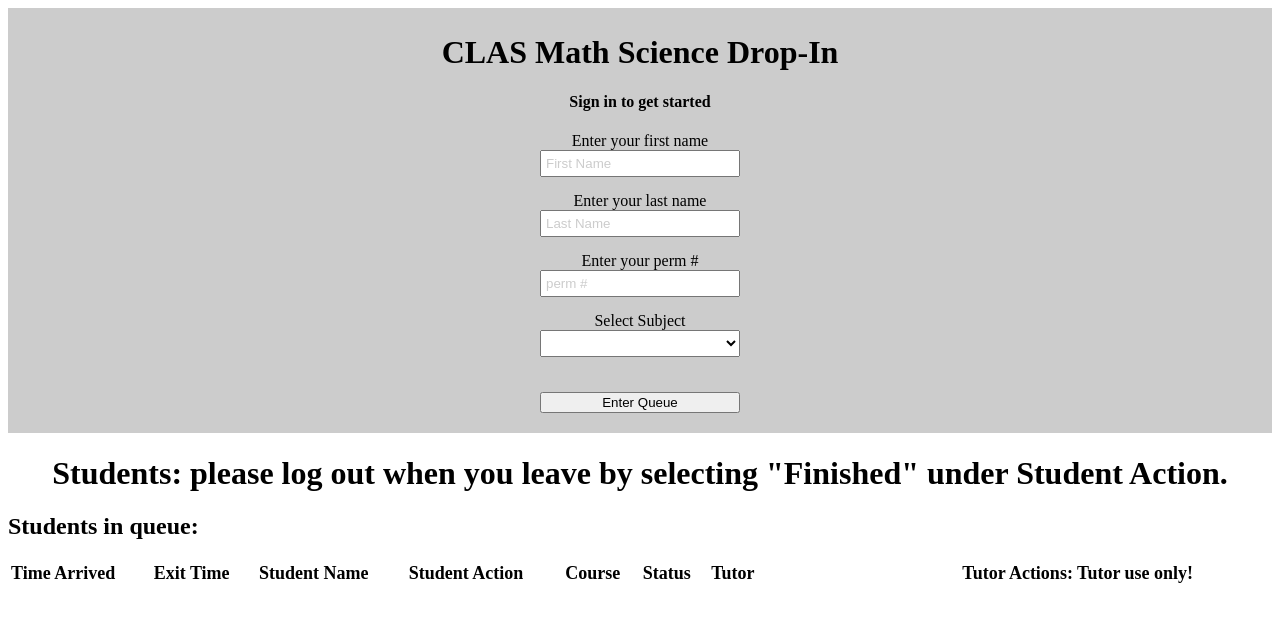
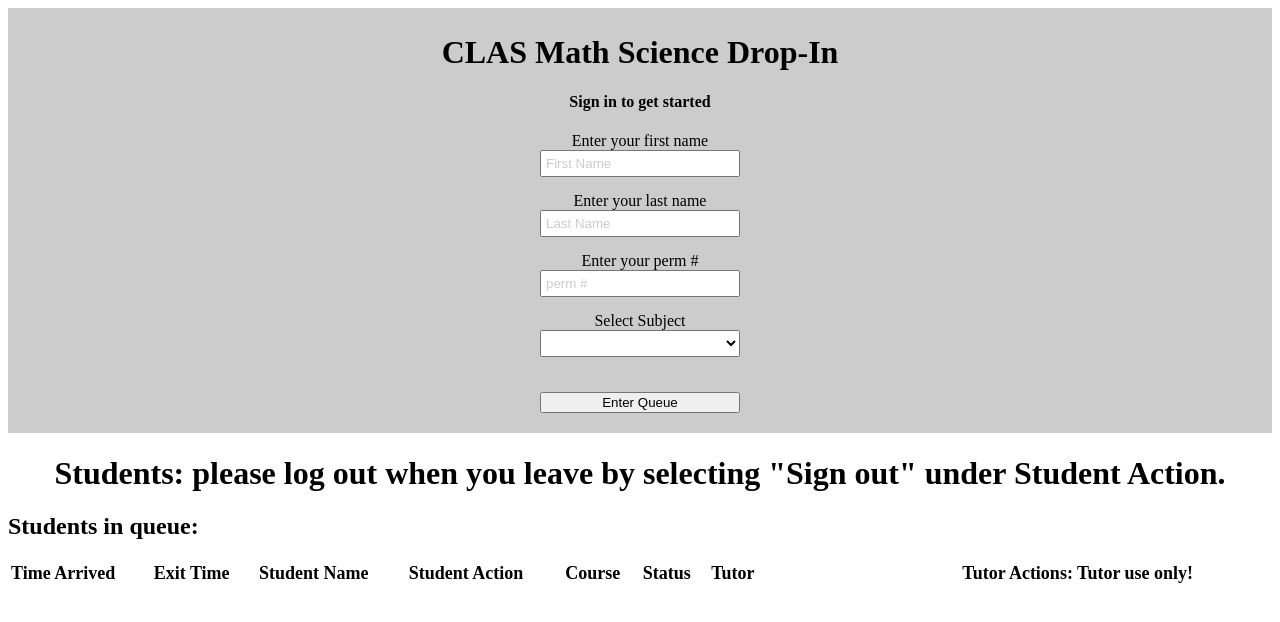
Before and after one commit to LeeDeAnda/Queue-System, a Vue app: page / in a window 1280 px wide. Shown: the top 622 px of the page. Built offline with nearby package versions, Linux system fonts and the light colour scheme.

Commit message:
Modified directions for Students

```diff
--- a/src/components/Hello.vue
+++ b/src/components/Hello.vue
@@ -38,7 +38,7 @@
         </p>
       </div>
     </div>
-    <h1 class="studentFinished">Students: please log out when you leave by selecting "Finished" under Student Action.</h1>
+    <h1 class="studentFinished">Students: please log out when you leave by selecting "Sign out" under Student Action.</h1>
 
     <h2>Students in queue:</h2>
     <table>
@@ -543,7 +543,7 @@ export default {
     background-color: white;
   }
   .Button{
-    width: 100px;
+    width: 120px;
     background: #ff3300;
     align-content: center;
   }
```
